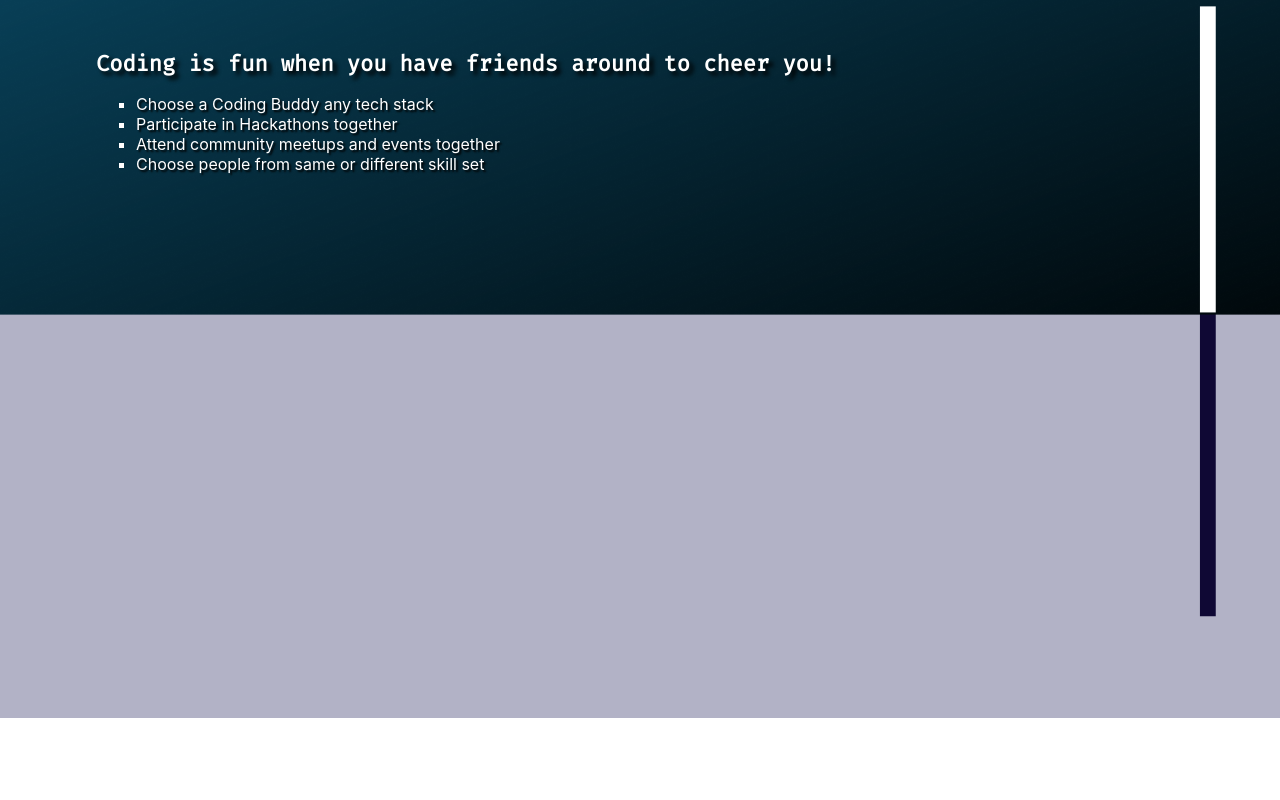
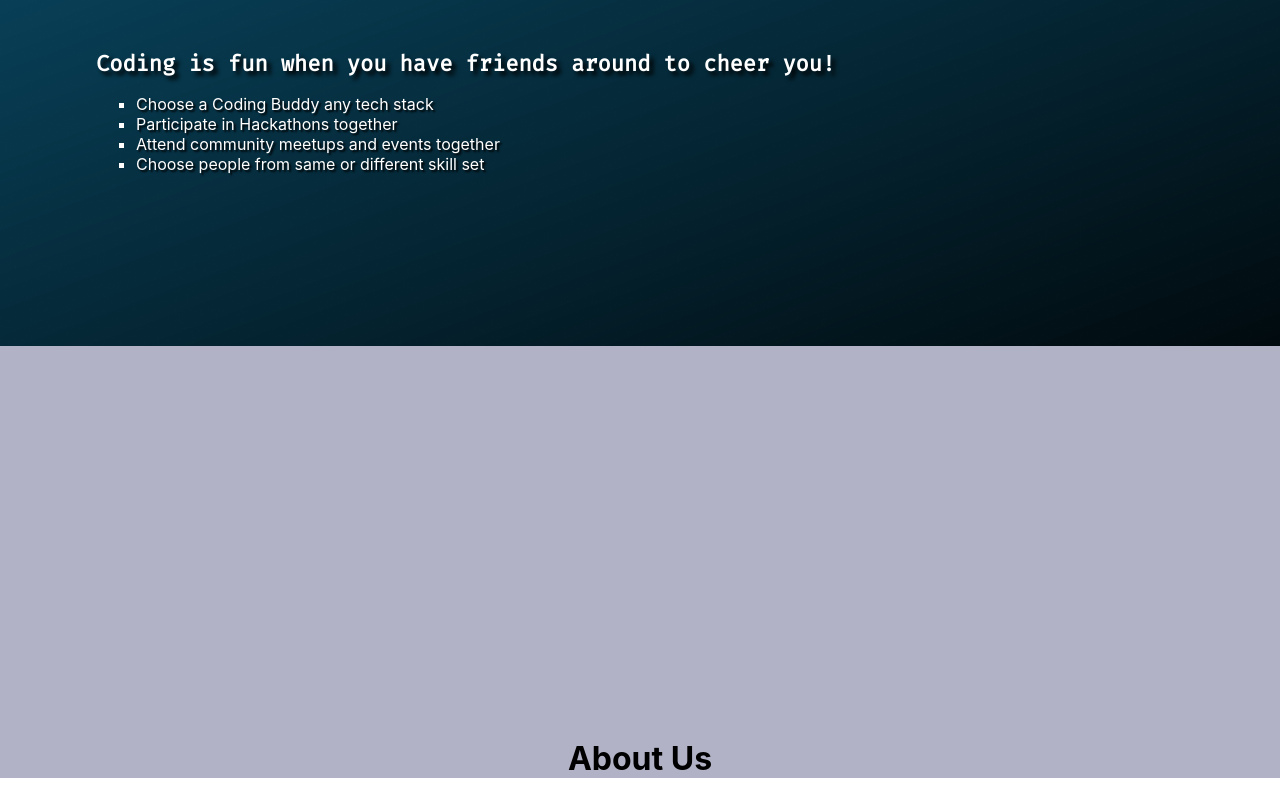
Before and after one commit to 1Shubham7/code-buddy, a React (Create React App) app: page / in a window 1280 px wide. Shown: the part 1204-2004 px from the top of the page. Before the commit the page ends 1922 px from the top, so only its background shows below. Built offline with nearby package versions, Linux system fonts and the light colour scheme.

Commit message:
back to about

```diff
--- a/src/components/about/About.jsx
+++ b/src/components/about/About.jsx
@@ -18,6 +18,10 @@
         </ul>
       </div>
       </div>
+
+      <div className="about">
+        <h1>About Us</h1>
+      </div>
       </div>
 
     </>
```
Also changed, not shown: src/components/me/Me.jsx (added, +9 -0 lines), src/components/me/me.css (added).
